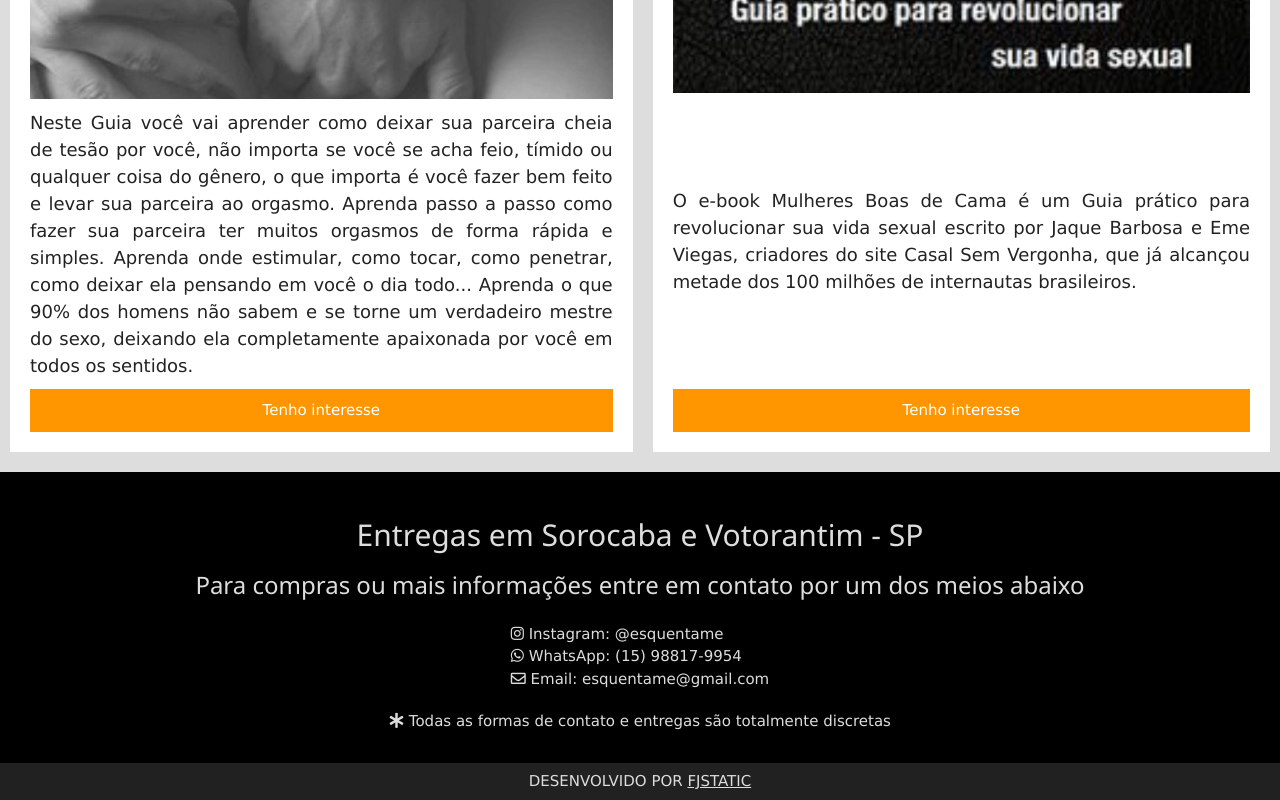
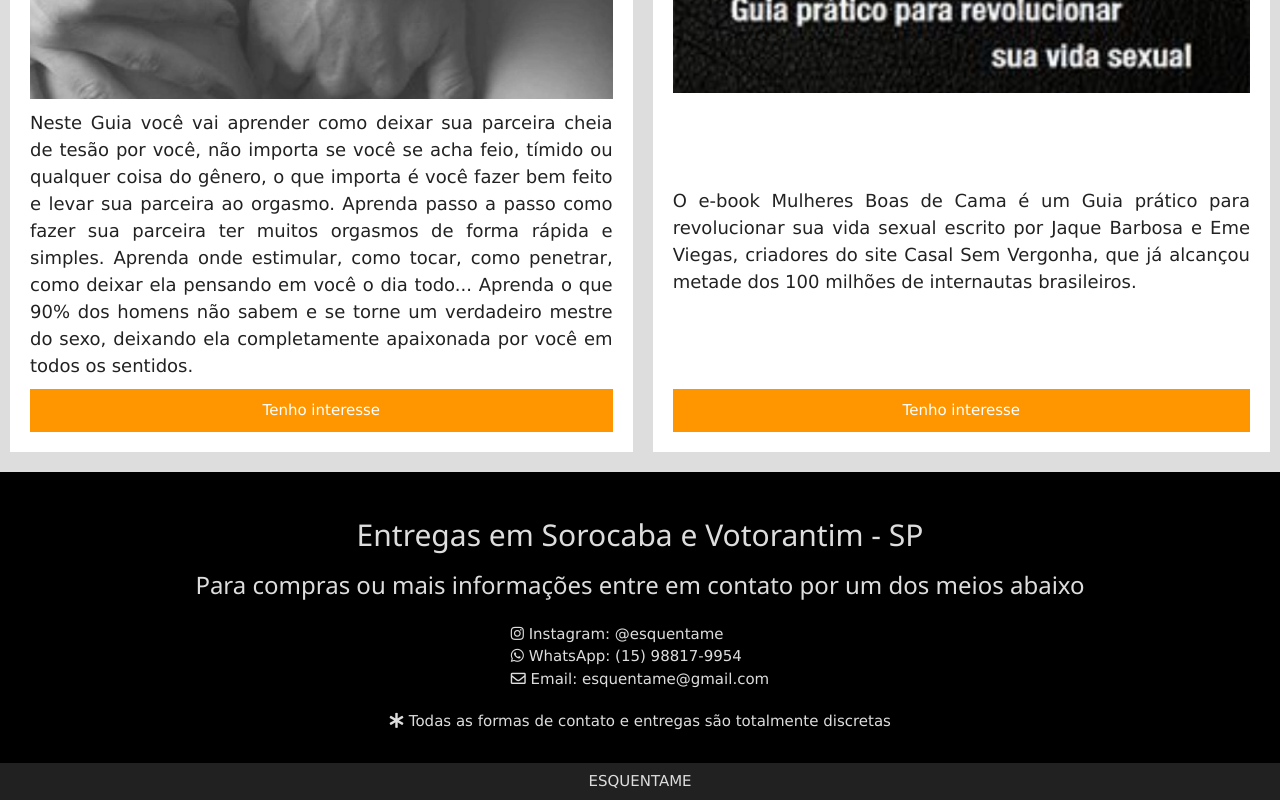
Before and after one commit to sqtmsxshp/sqtmsxshp.github.io, a plain HTML site: page index.html in a window 1280 px wide. Shown: the part 3887-4687 px from the top of the page. Drawn offline with Linux system fonts and the light colour scheme.

Commit message:
Update index.html
Footer change

```diff
--- a/index.html
+++ b/index.html
@@ -122,7 +122,7 @@
   </main>
 
   <footer>
-    <p>DESENVOLVIDO POR <a target="_blank" href="http://fjstatic.surge.sh">FJSTATIC</a></p>
+    <p>ESQUENTAME</p>
   </footer>
 
   <script src="assets/js/jquery-3.3.1.min.js"></script>
```
